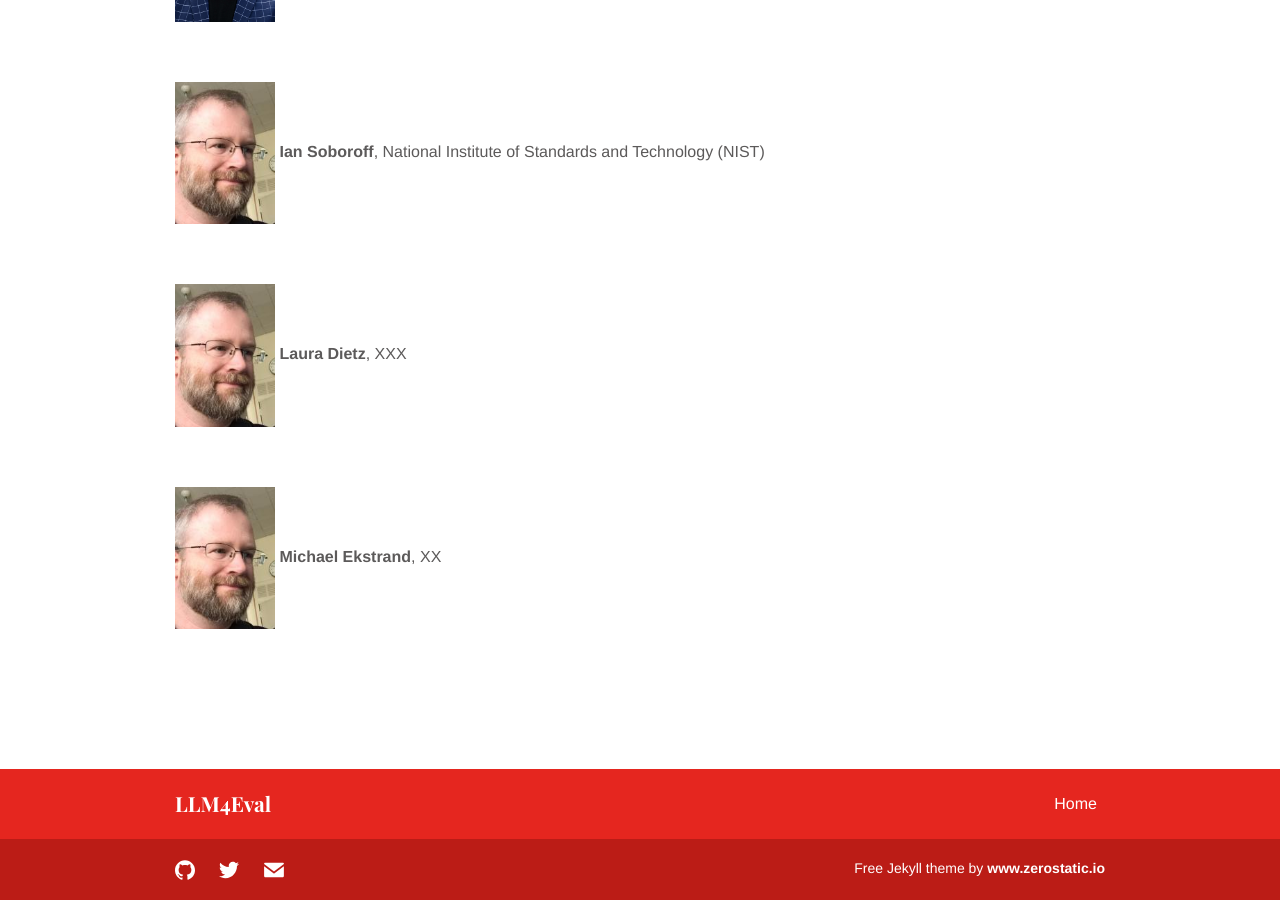
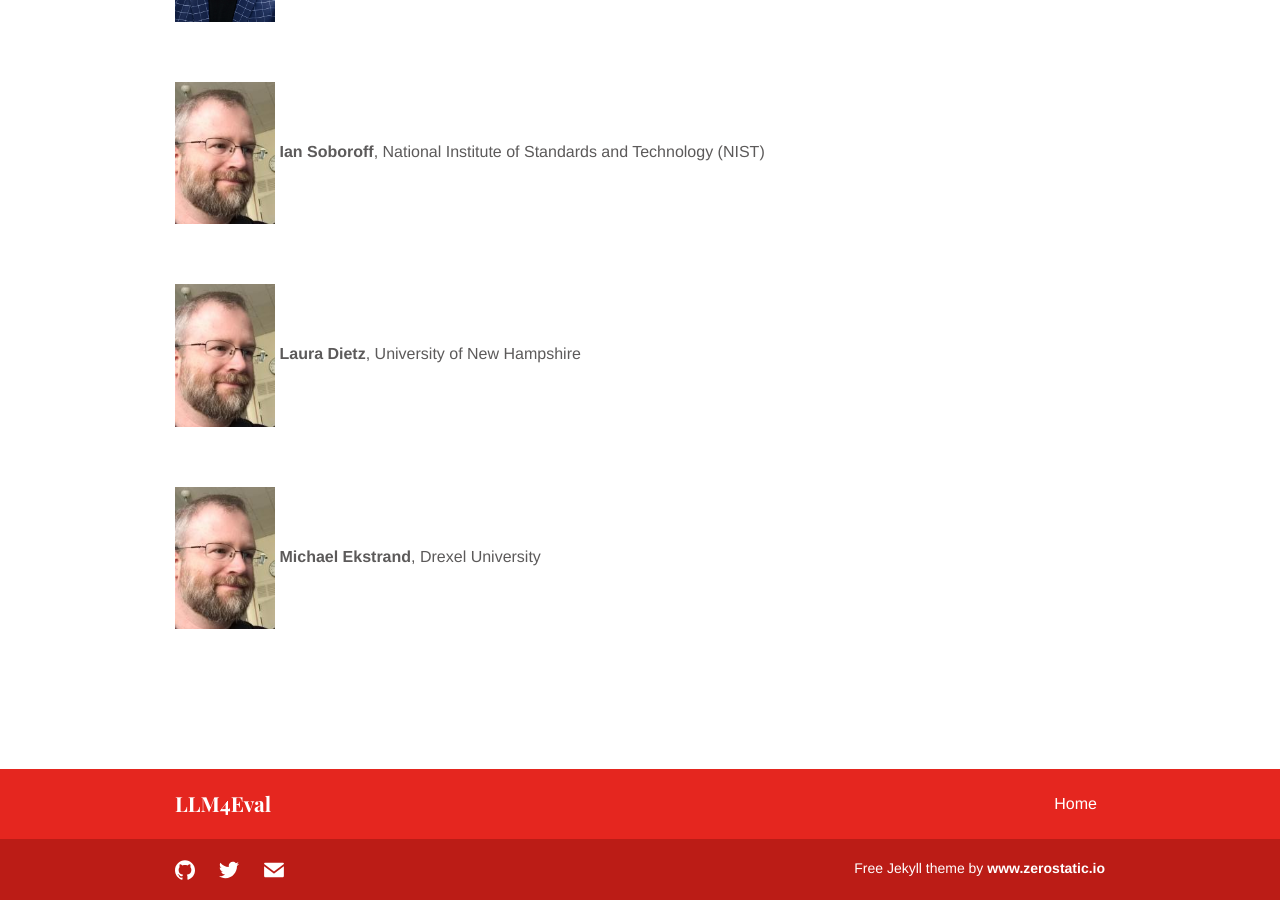
Before and after one commit to LLM4Eval/llm4eval, a Jekyll site: the page built from program.md, in a window 1280 px wide and 900 px high, scrolled down 2924 px. Built offline with Jekyll 4.4.1, drawn with Linux system fonts in a browser that asks for light colours.

Commit message:
Update program.md

```diff
--- a/program.md
+++ b/program.md
@@ -54,6 +54,6 @@ __Bio.__ Donald Metzler is a Senior Staff Research Scientist at Google Inc. Prio
 
 <img style="vertical-align:middle" width="100px" height="80px" src="../images/team/Ian.jpg"/> __Ian Soboroff__, National Institute of Standards and Technology (NIST)
 
-<img style="vertical-align:middle" width="100px" height="80px" src="../images/team/Ian.jpg"/> __Laura Dietz__, XXX
+<img style="vertical-align:middle" width="100px" height="80px" src="../images/team/Ian.jpg"/> __Laura Dietz__, University of New Hampshire
 
-<img style="vertical-align:middle" width="100px" height="80px" src="../images/team/Ian.jpg"/> __Michael Ekstrand__, XX
+<img style="vertical-align:middle" width="100px" height="80px" src="../images/team/Ian.jpg"/> __Michael Ekstrand__, Drexel University
```
